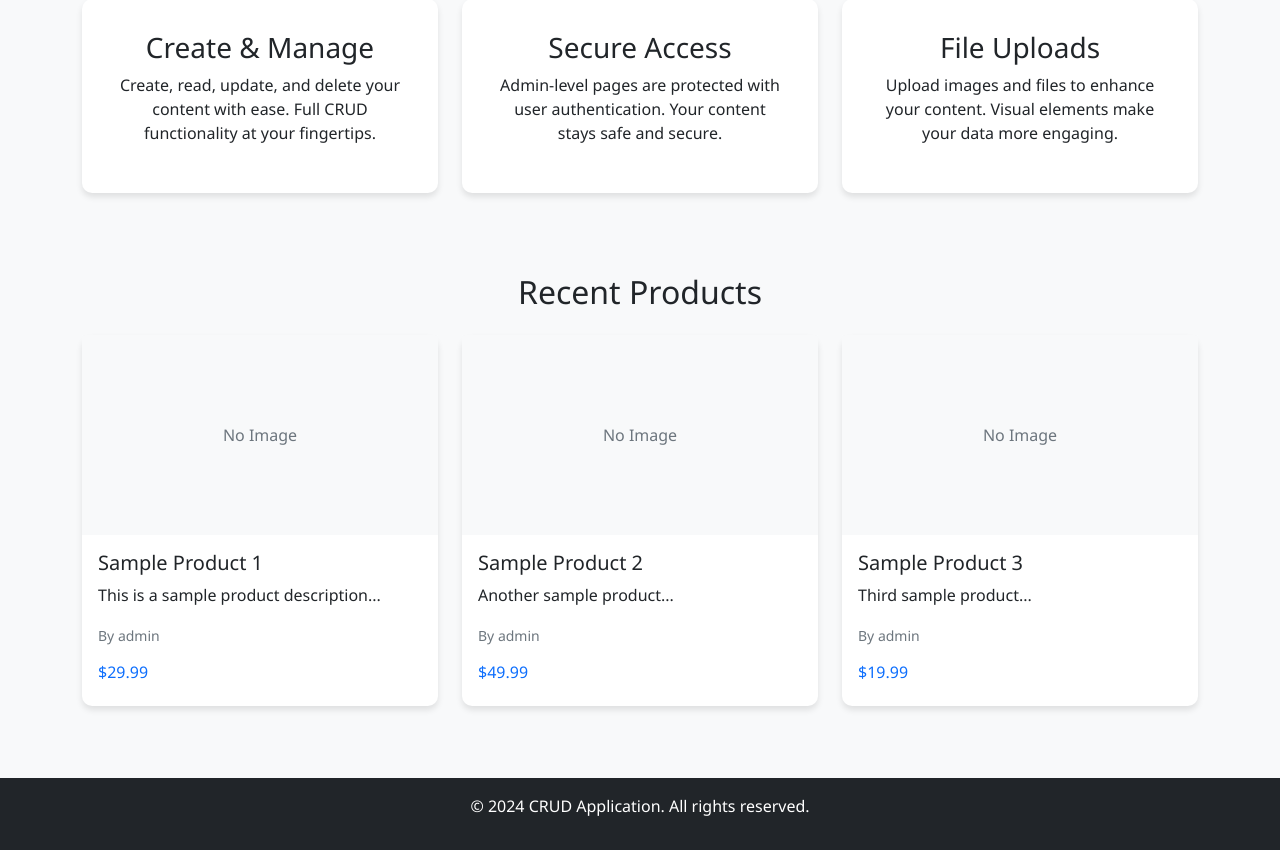
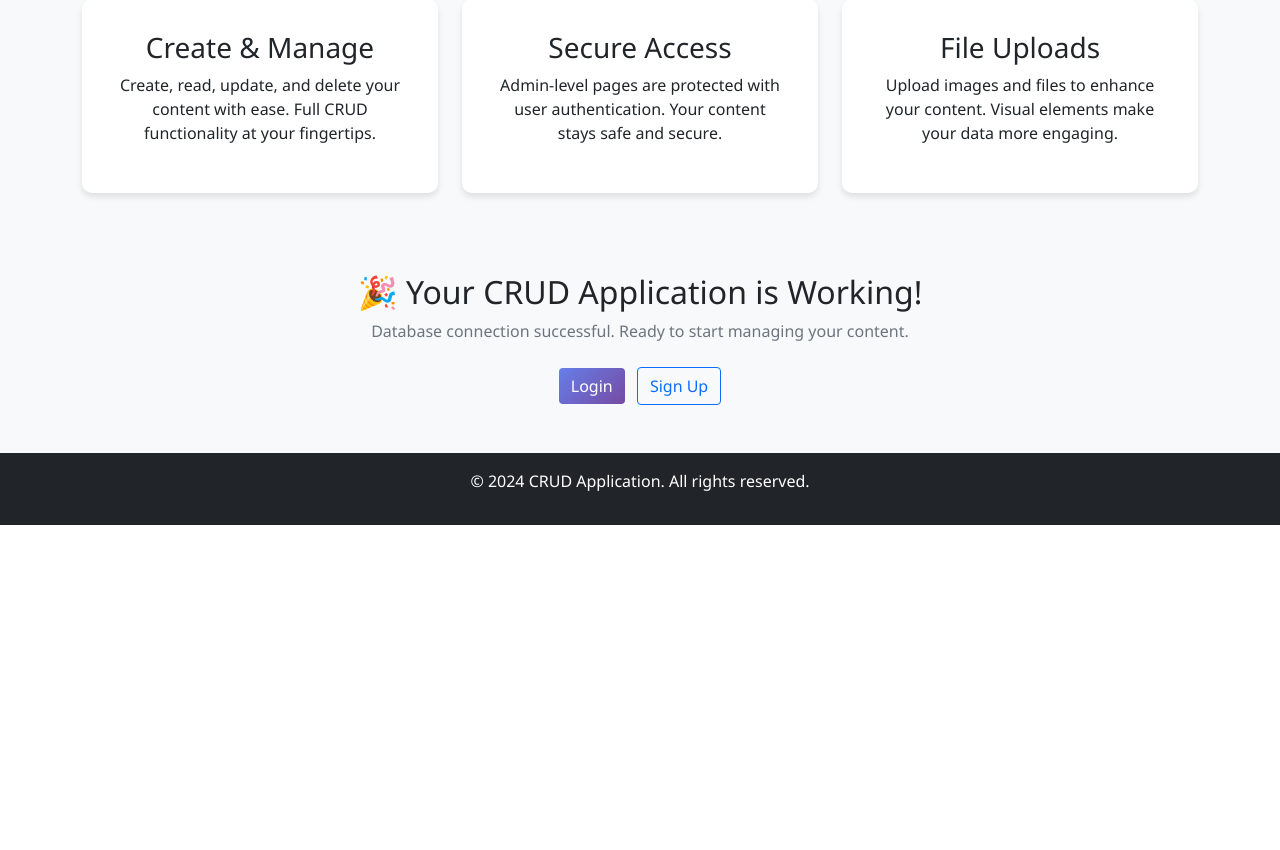
Before and after one commit to yfbsei/php_class_2025_summer, a PHP site: page / in a window 1280 px wide. Shown: the part 408-1258 px from the top of the page. After the commit the page ends 933 px from the top, so only its background shows below. Run offline with PHP 8.4, Linux system fonts and the light colour scheme; data comes from the database, SQL or seed files in the repository.

Commit message:
refacoting

```diff
--- a/Assignment 2 php/admin/logout.php
+++ b/Assignment 2 php/admin/logout.php
@@ -1,8 +1,8 @@
 <?php
-require_once 'config.php';
+require_once '../config.php';
 
 // Destroy session and redirect to home
 session_destroy();
-header('Location: index.php?logged_out=1');
+header('Location: ../public/index.php?logged_out=1');
 exit();
 ?>
--- a/Assignment 2 php/config.php
+++ b/Assignment 2 php/config.php
@@ -3,7 +3,7 @@
 $host = 'sql313.infinityfree.com';
 $dbname = 'if0_39217339_crud_app';
 $username = 'if0_39217339';
-$password = 'n1cHbNUeLktw ';
+$password = '';
 
 try {
     $pdo = new PDO("mysql:host=$host;dbname=$dbname", $username, $password);
--- /dev/null
+++ b/Assignment 2 php/index.php
@@ -0,0 +1,5 @@
+<?php
+// Redirect to public folder
+header('Location: public/index.php');
+exit();
+?>
--- a/Assignment 2 php/public/index.php
+++ b/Assignment 2 php/public/index.php
@@ -1,10 +1,6 @@
 <?php
 require_once '../config.php';
 include '../includes/header.php';
-
-// Fetch some public products to display
-$stmt = $pdo->query("SELECT p.*, u.username FROM products p JOIN users u ON p.user_id = u.id ORDER BY p.created_at DESC LIMIT 6");
-$products = $stmt->fetchAll();
 ?>
 
 <div class="hero-section">
@@ -41,35 +37,14 @@ $products = $stmt->fetchAll();
     </div>
 </div>
 
-<div class="row">
-    <div class="col-12">
-        <h2 class="text-center mb-4">Recent Products</h2>
-    </div>
-    <?php if ($products): ?>
-        <?php foreach ($products as $product): ?>
-            <div class="col-md-4 mb-4">
-                <div class="card h-100">
-                    <?php if ($product['image']): ?>
-                        <img src="../uploads/<?php echo htmlspecialchars($product['image']); ?>" class="card-img-top" style="height: 200px; object-fit: cover;" alt="Product Image">
-                    <?php else: ?>
-                        <div class="card-img-top bg-light d-flex align-items-center justify-content-center" style="height: 200px;">
-                            <span class="text-muted">No Image</span>
-                        </div>
-                    <?php endif; ?>
-                    <div class="card-body">
-                        <h5 class="card-title"><?php echo htmlspecialchars($product['name']); ?></h5>
-                        <p class="card-text"><?php echo htmlspecialchars(substr($product['description'], 0, 100)) . '...'; ?></p>
-                        <p class="card-text">
-                            <small class="text-muted">By <?php echo htmlspecialchars($product['username']); ?></small>
-                        </p>
-                        <h6 class="text-primary">$<?php echo number_format($product['price'], 2); ?></h6>
-                    </div>
-                </div>
-            </div>
-        <?php endforeach; ?>
-    <?php else: ?>
-        <div class="col-12">
-            <p class="text-center text-muted">No products available yet.</p>
+<div class="text-center">
+    <h2>🎉 Your CRUD Application is Working!</h2>
+    <p class="text-muted">Database connection successful. Ready to start managing your content.</p>
+
+    <?php if (!isLoggedIn()): ?>
+        <div class="mt-4">
+            <a href="login.php" class="btn btn-primary me-2">Login</a>
+            <a href="register.php" class="btn btn-outline-primary">Sign Up</a>
         </div>
     <?php endif; ?>
 </div>
--- a/Assignment 2 php/public/register.php
+++ b/Assignment 2 php/public/register.php
@@ -1,5 +1,5 @@
 <?php
-require_once 'config.php';
+require_once '../config.php';
 
 $error = '';
 $success = '';
@@ -38,7 +38,7 @@ if ($_SERVER['REQUEST_METHOD'] == 'POST') {
     }
 }
 
-include 'includes/header.php';
+include '../includes/header.php';
 ?>
 
 <div class="row justify-content-center">
@@ -95,4 +95,4 @@ include 'includes/header.php';
     </div>
 </div>
 
-<?php include 'includes/footer.php'; ?>
+<?php include '../includes/footer.php'; ?>
```
Also changed, not shown: Assignment 2 php/admin/add_product.php (+6 -6 lines), Assignment 2 php/admin/edit_product.php (+11 -11 lines), Assignment 2 php/admin/products.php (+6 -6 lines), Assignment 2 php/admin/profile.php (+11 -11 lines), Assignment 2 php/public/login.php (+5 -6 lines), Assignment 2 php/.htaccess.
